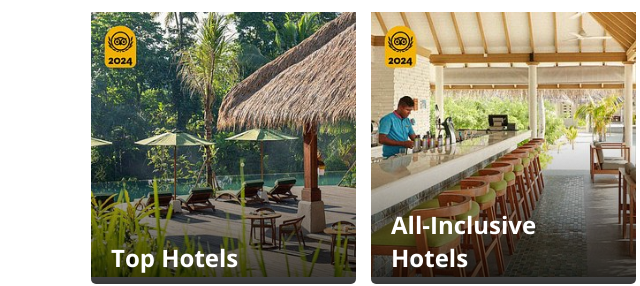
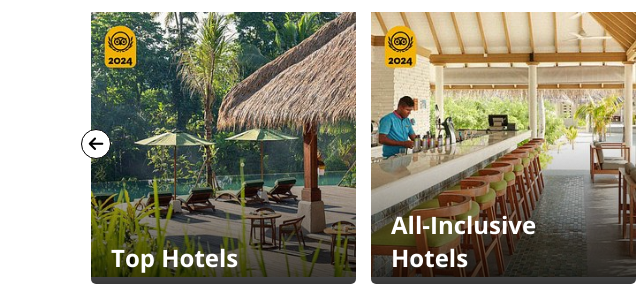
Before and after one commit to Luwaiz/VacationWeb, a plain HTML site: page index.html in a window 1280 px wide. Shown: the part 1020-1306 px from the top of the page, 5-645 px from the left. Drawn offline with nearby package versions, Linux system fonts and the light colour scheme; files whose address does not match are found by name.

Commit message:
ft: working on the scroll controls

```diff
--- a/index.html
+++ b/index.html
@@ -94,6 +94,7 @@
             <p class="top-text2">2024’s Travelers’ Choice Awards Best of the Best Hotels</p>
         </div>
         <div id="hotels-cont">
+            <button onclick="moveLeft()" id="arrow-left"><i class="fa-solid fa-arrow-left fa-lg"></i></button>
             <div class="hotel-card" id="hotel-card1">
                 <div class="image-overlay">
                     <p class="hotel-text">Top Hotels</p>
@@ -117,7 +118,7 @@
                     <p class="hotel-text">Pet-Friendly Hotels</p>
                 </div>
             </div>
-            <button onclick="moveRight()" id="arrow"><i class="fa-solid fa-arrow-right fa-lg"></i></button>
+            <button onclick="moveRight()" id="arrow-right"><i class="fa-solid fa-arrow-right fa-lg"></i></button>
         </div>
     </section>
     <section id="tours">
--- a/mystyles.css
+++ b/mystyles.css
@@ -301,7 +301,23 @@ img,a,button{
 #hotels-cont::-webkit-scrollbar{
     appearance: none;
 }
-#arrow{
+#arrow-left{
+    position: absolute;
+    background-color: white;
+    height: 30px;
+    width: 30px;
+    display: flex;
+    align-items: center;
+    justify-content: center;
+    border-radius: 50px;
+    border-color: black;
+    border-width: 1px;
+    border-style: solid;
+    align-self: center;
+    justify-self: flex-start;
+    margin-left: -10px;
+}
+#arrow-right{
     position: absolute;
     background-color: white;
     height: 30px;
--- a/script.js
+++ b/script.js
@@ -16,7 +16,13 @@ function restaurant(){
 
 function moveRight(){
     let right=document.getElementById("hotels-cont")
-    right.scrollLeft= right.offsetWidth
+    right.scrollLeft += right.offsetWidth
+
+}
+function moveLeft(){
+    let right=document.getElementById("hotels-cont")
+    right.scrollLeft = right.offsetWidth
+
 }
 function trending1(){
    let travel= document.getElementById("travel")
```
